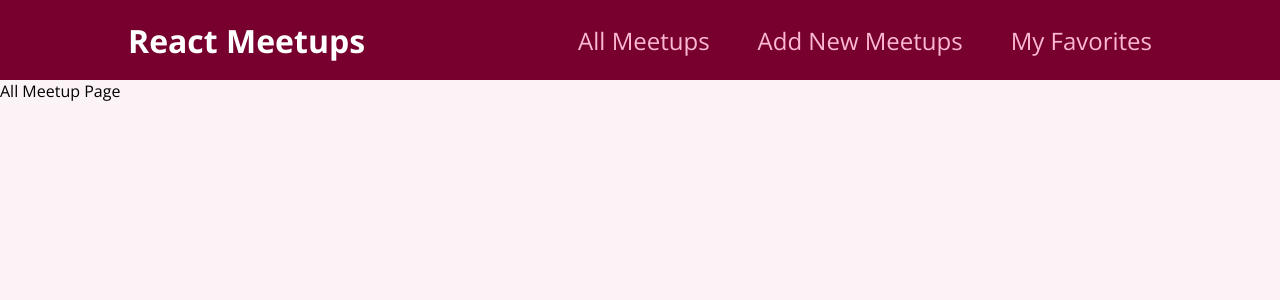
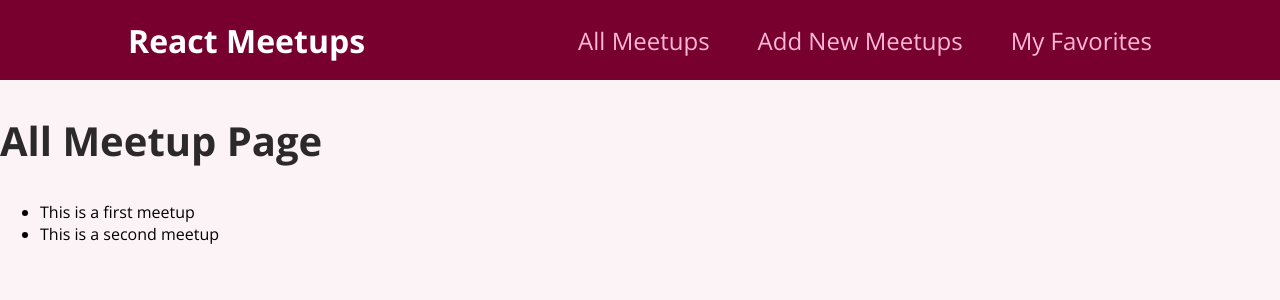
Before and after one commit to jholmes16/meet-up-react, a React (Create React App) app: page / in a window 1280 px wide. Shown: the top 300 px of the page. Built offline with nearby package versions, Linux system fonts and the light colour scheme.

Commit message:
Add dummy data render data using map

```diff
--- a/src/pages/AllMeetups.js
+++ b/src/pages/AllMeetups.js
@@ -1,5 +1,35 @@
+const DUMMY_DATA = [
+  {
+    id: "m1",
+    title: "This is a first meetup",
+    image:
+      "https://upload.wikimedia.org/wikipedia/commons/thumb/d/d3/Stadtbild_M%C3%BCnchen.jpg/2560px-Stadtbild_M%C3%BCnchen.jpg",
+    address: "Meetupstreet 5, 12345 Meetup City",
+    description:
+      "This is a first, amazing meetup which you definitely should not miss. It will be a lot of fun!",
+  },
+  {
+    id: "m2",
+    title: "This is a second meetup",
+    image:
+      "https://upload.wikimedia.org/wikipedia/commons/thumb/d/d3/Stadtbild_M%C3%BCnchen.jpg/2560px-Stadtbild_M%C3%BCnchen.jpg",
+    address: "Meetupstreet 5, 12345 Meetup City",
+    description:
+      "This is a second, amazing meetup which you definitely should not miss. It will be a lot of fun!",
+  },
+];
+
 function AllMeetupsPage() {
-  return <div>All Meetup Page</div>;
+  return (
+    <section>
+      <h1>All Meetup Page</h1>
+      <ul>
+        {DUMMY_DATA.map((meetup) => {
+          return <li key={meetup.id}>{meetup.title}</li>;
+        })}
+      </ul>
+    </section>
+  );
 }
 
 export default AllMeetupsPage;
```
